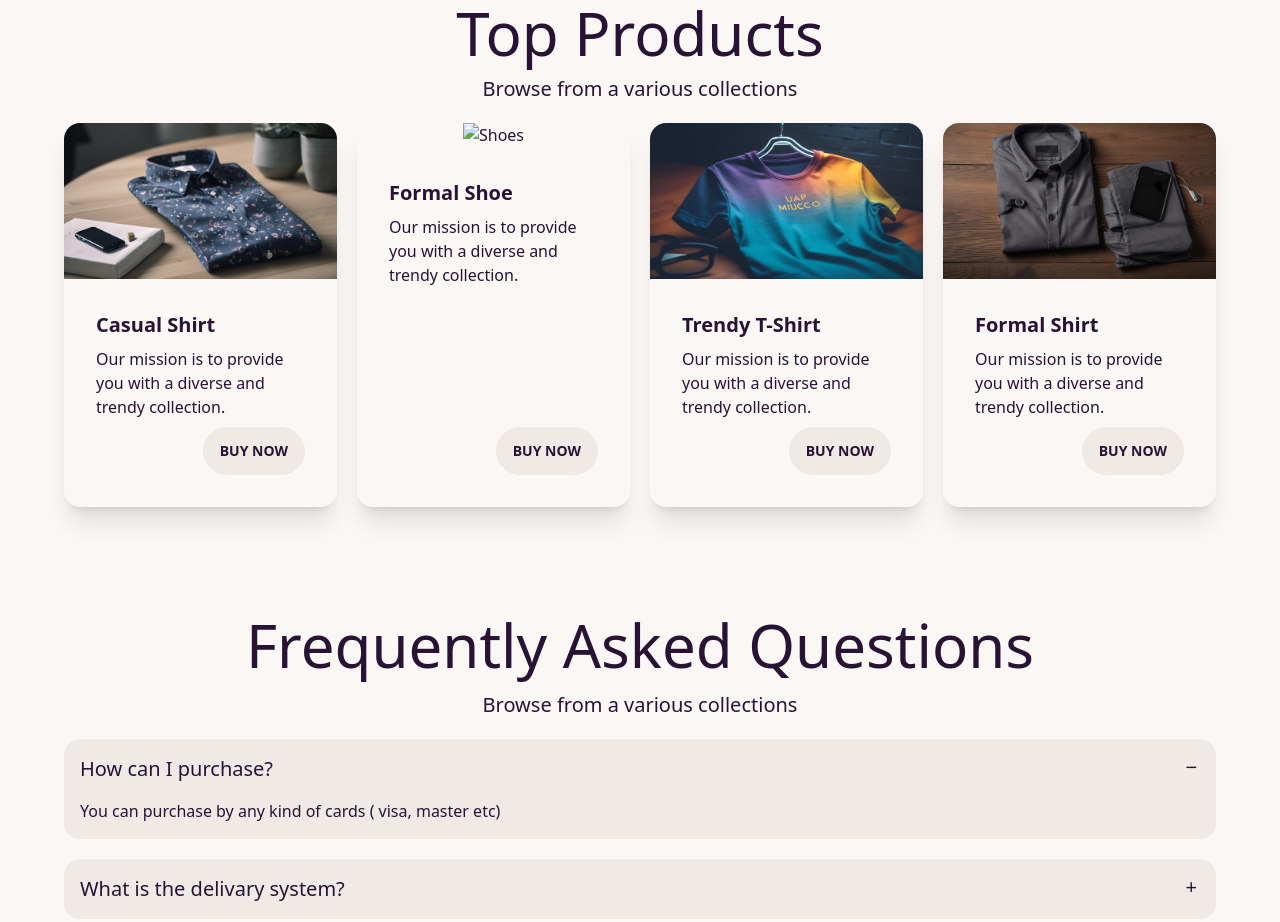
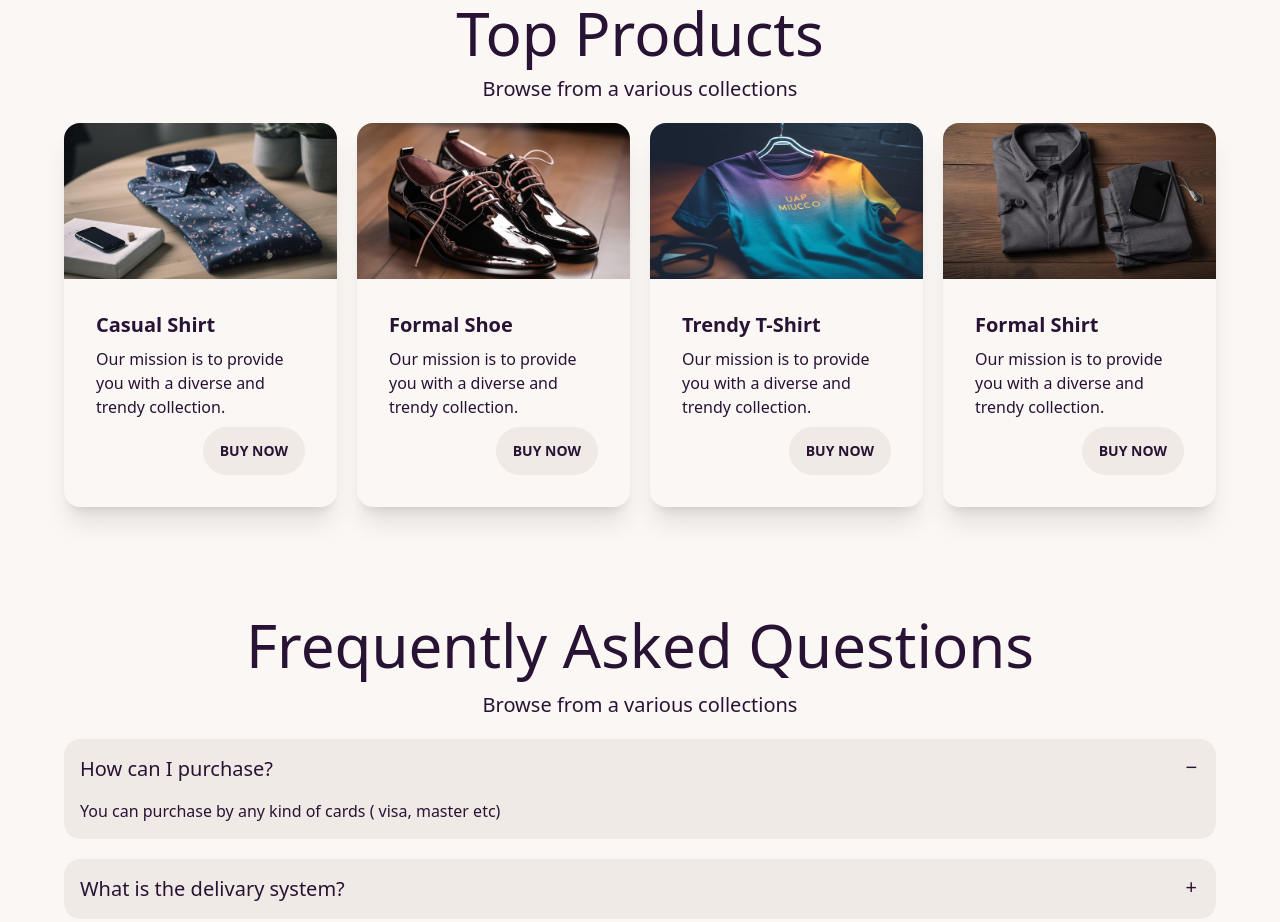
Before and after one commit to alviasad0/daisy-man, a plain HTML site: page index.html in a window 1280 px wide. Shown: the part 1777-2699 px from the top of the page. Drawn offline with nearby package versions, Linux system fonts and the light colour scheme; the site is published under a folder, as on GitHub Pages, so addresses that start at the root find nothing.

Commit message:
added a dot

```diff
--- a/index.html
+++ b/index.html
@@ -146,9 +146,9 @@
                       </div>
                     </div>
                   </div>
-                  <!-- secpmd card -->
+                  <!-- second card -->
                 <div class="card  bg-base-100 shadow-xl">
-                    <figure><img src="/images/shiny-black-leather-shoes-exude-modern-luxury-generated-by-ai_188544-36154.avif" alt="Shoes" /></figure>
+                    <figure><img src="./images/shiny-black-leather-shoes-exude-modern-luxury-generated-by-ai_188544-36154.avif" alt="Shoes" /></figure>
                     <div class="card-body">
                       <h2 class="card-title">Formal Shoe</h2>
                       <p>Our mission is to provide you with a diverse and trendy collection.</p>
```
